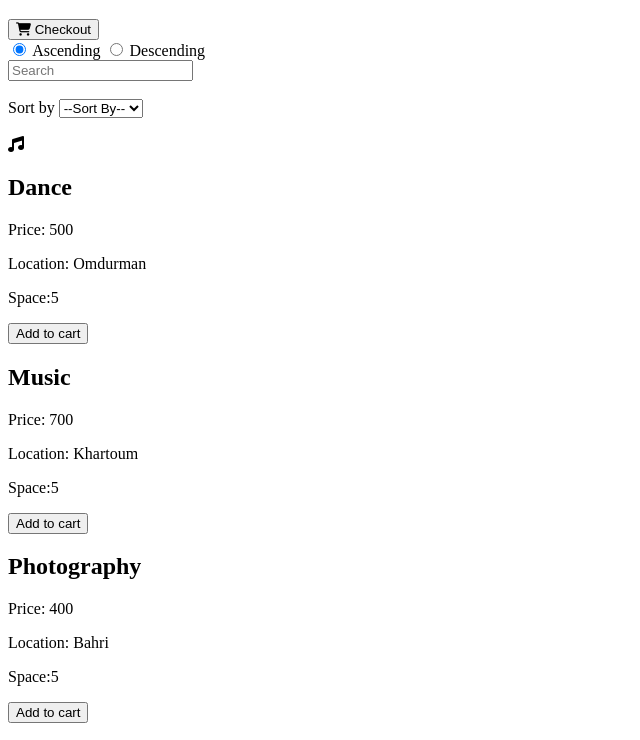
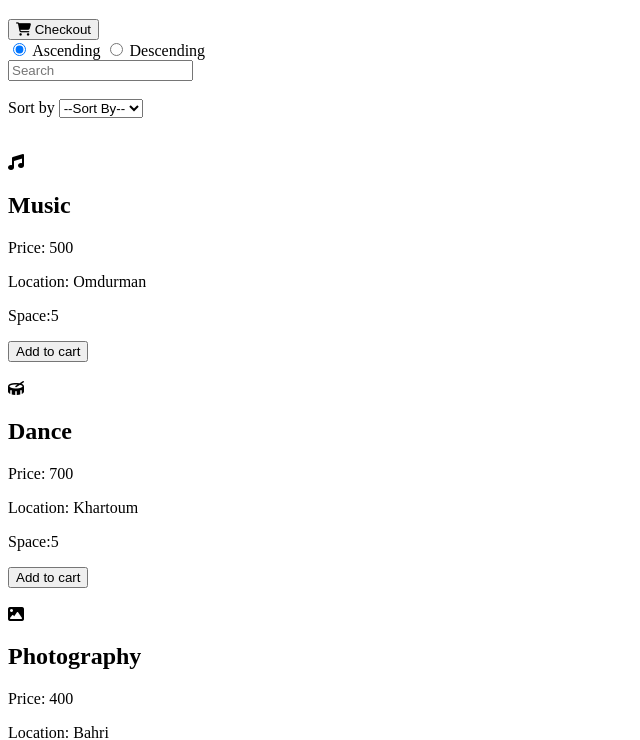
Before and after one commit to Grisu5/MyGitRepo, a plain HTML site: page Coursework/AfterSchoolClub.html in a window 1280 px wide. Shown: the part 61-801 px from the top of the page, without its empty margins (0-640 px from the left). Drawn offline with nearby package versions, Linux system fonts and the light colour scheme.

Commit message:
icons added

```diff
--- a/Coursework/sessions.js
+++ b/Coursework/sessions.js
@@ -1,7 +1,7 @@
 sessions = [
     {
         id: 111,
-        title: "Dance",
+        title: "Music",
         price: 500,
         icon: "fa-solid fa-music",
         spaces: 5,
@@ -10,9 +10,9 @@ sessions = [
 
     {
             id: 112,
-            title: "Music",
+            title: "Dance",
             price: 700,
-            image: "img/cat.jpg",
+            icon: "fa-solid fa-drum",
             spaces: 5,
             location: "Khartoum"
 
@@ -22,7 +22,7 @@ sessions = [
             id: 113,
             title: "Photography",
             price: 400,
-            image: "img/cat.jpg",
+            icon: "fa-solid fa-image",
             spaces: 5,
             location: "Bahri"
 
@@ -32,7 +32,7 @@ sessions = [
             id: 114,
             title: "Football",
             price: 800,
-            image: "img/cat.jpg",
+            icon: "fa-regular fa-futbol",
             spaces: 5,
             location: "Khartoum"
 
@@ -42,7 +42,7 @@ sessions = [
             id: 115,
             title: "Film",
             price: 700,
-            image: "img/cat.jpg",
+            icon: "fa-solid fa-film",
             spaces: 5,
             location: "Bahri"
 
@@ -52,7 +52,7 @@ sessions = [
             id: 116,
             title: "Programming",
             price: 100,
-            image: "img/cat.jpg",
+            icon: "fa-solid fa-code",
             spaces: 5,
             location: "Omdurman"
 
@@ -62,7 +62,7 @@ sessions = [
             id: 117,
             title: "Graphics Design",
             price: 300,
-            image: "img/cat.jpg",
+            icon: "fa-solid fa-object-group",
             spaces: 5,
             location: "Bahri"
 
@@ -72,7 +72,7 @@ sessions = [
             id: 118,
             title: "Fashion",
             price: 400,
-            image: "img/cat.jpg",
+            icon: "fa-solid fa-vest-patches",
             spaces: 5,
             location: "Bahri"
     },
@@ -81,7 +81,7 @@ sessions = [
             id: 119,
             title: "Creative writing",
             price: 100,
-            image: "img/cat.jpg",
+            icon: "fa-solid fa-pen",
             spaces: 5,
             location: "Khartoum"
 
@@ -91,7 +91,7 @@ sessions = [
             id: 110,
             title: "Mindfullness",
             price: 50,
-            image: "img/cat.jpg",
+            Image: "",
             spaces: 5,
             location: "Omdurman"
 
```
Also changed, not shown: Coursework/AfterSchoolClub.html (+2 -2 lines).
